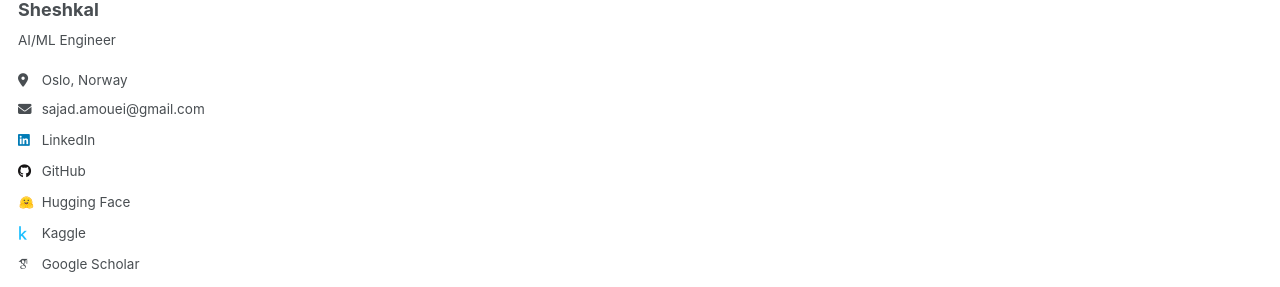
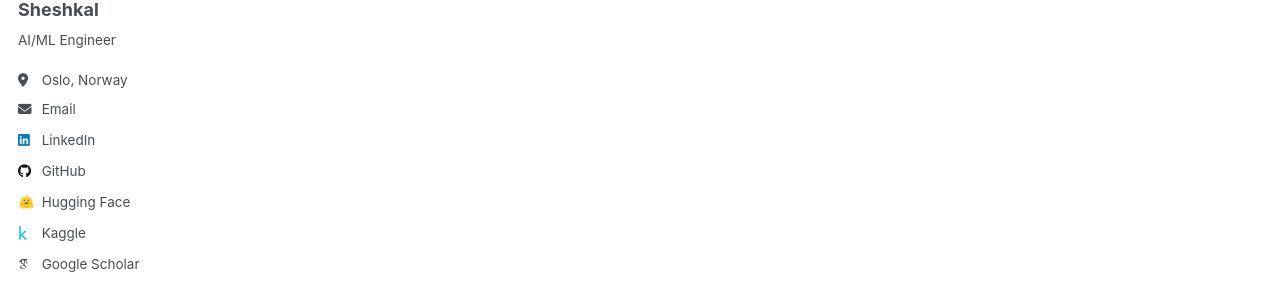
Before and after one commit to sajadamouei/sajadamouei.github.io, a Jekyll site: the page built from _pages/about.md, in a window 1280 px wide. Shown: the part 307-594 px from the top of the page. Built offline with Jekyll 4.4.1, drawn with Linux system fonts in a browser that asks for light colours; some web fonts are replaced.

Commit message:
Update author-profile.html

```diff
--- a/_includes/author-profile.html
+++ b/_includes/author-profile.html
@@ -34,7 +34,7 @@
         <li><a href="{{ author.uri }}"><i class="fas fa-fw fa-link icon-pad-right" aria-hidden="true"></i>{{ site.data.ui-text[site.locale].website_label | default: "Website" }}</a></li>
       {% endif %}
       {% if author.email %}
-        <li><a href="mailto:{{ author.email }}"><i class="fas fa-fw fa-envelope icon-pad-right" aria-hidden="true"></i>{{ author.email }}</a></li>
+        <li><a href="mailto:{{ author.email }}"><i class="fas fa-fw fa-envelope icon-pad-right" aria-hidden="true"></i>{{ site.data.ui-text[site.locale].email_label | default: "Email" }}</a></li>
       {% endif %}
 
       {% if author.linkedin %}
```
